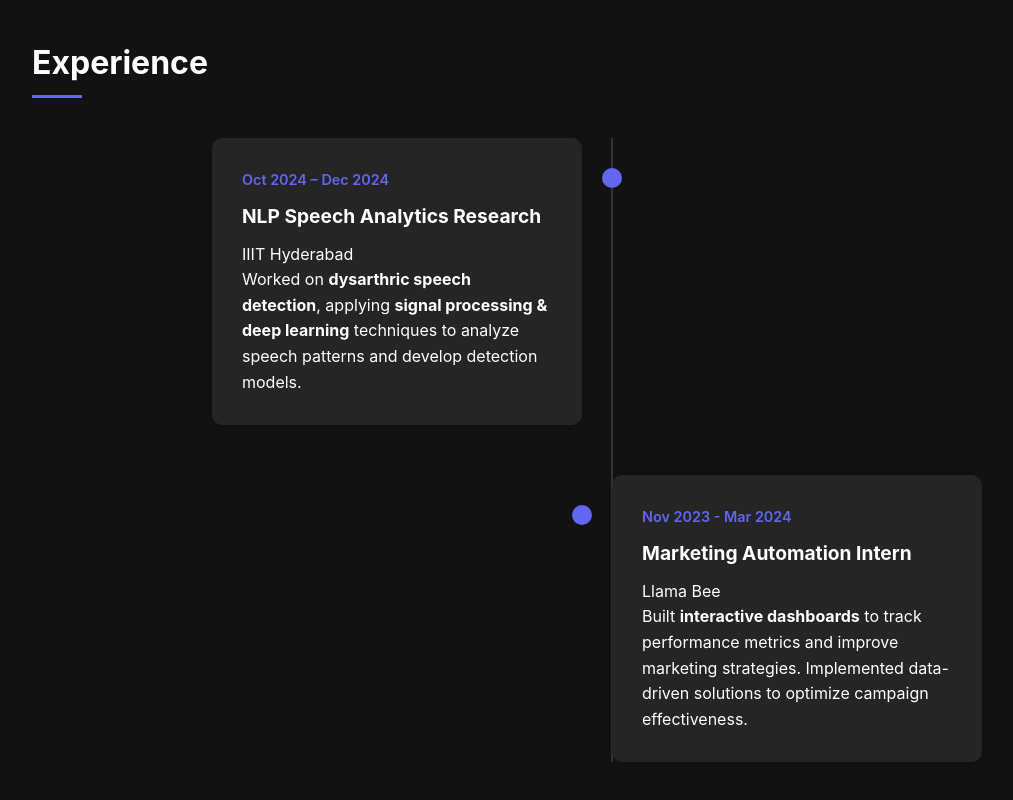
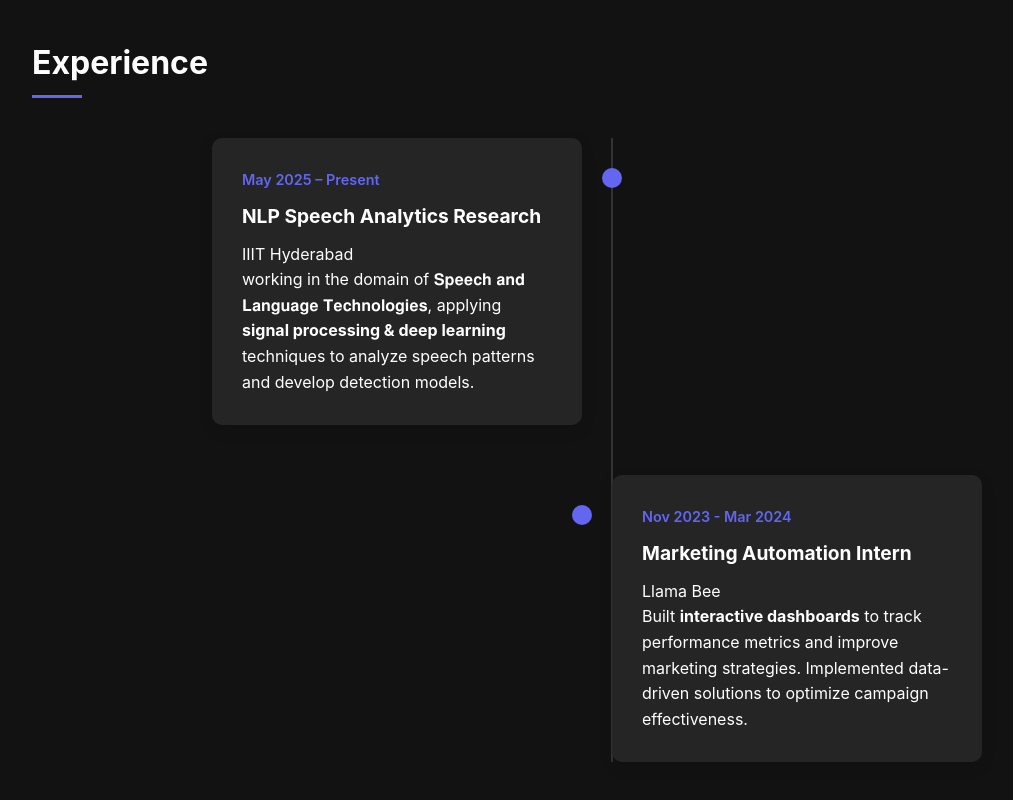
Before and after one commit to Puneeth-Abhishek-6622/my_portfolio, a plain HTML site: page index.html in a window 1280 px wide. Shown: the part 1847-2647 px from the top of the page, without its empty margins (28-1041 px from the left). Drawn offline with Linux system fonts and the light colour scheme.

Commit message:
Update index.html

```diff
--- a/index.html
+++ b/index.html
@@ -748,10 +748,10 @@
             <h2 class="section-title">Experience</h2>
             <div class="experience-timeline">
                 <div class="timeline-item animate">
-                    <div class="timeline-date">Oct 2024 – Dec 2024</div>
+                    <div class="timeline-date">May 2025 – Present</div>
                     <h3>NLP Speech Analytics Research</h3>
                     <p>IIIT Hyderabad</p>
-                    <p>Worked on <strong>dysarthric speech detection</strong>, applying <strong>signal processing & deep learning</strong> techniques to analyze speech patterns and develop detection models.</p>
+                    <p>working in the domain of 𝐒𝐩𝐞𝐞𝐜𝐡 𝐚𝐧𝐝 𝐋𝐚𝐧𝐠𝐮𝐚𝐠𝐞 𝐓𝐞𝐜𝐡𝐧𝐨𝐥𝐨𝐠𝐢𝐞𝐬, applying <strong>signal processing & deep learning</strong> techniques to analyze speech patterns and develop detection models.</p>
                 </div>
 
                 <div class="timeline-item animate">
```
